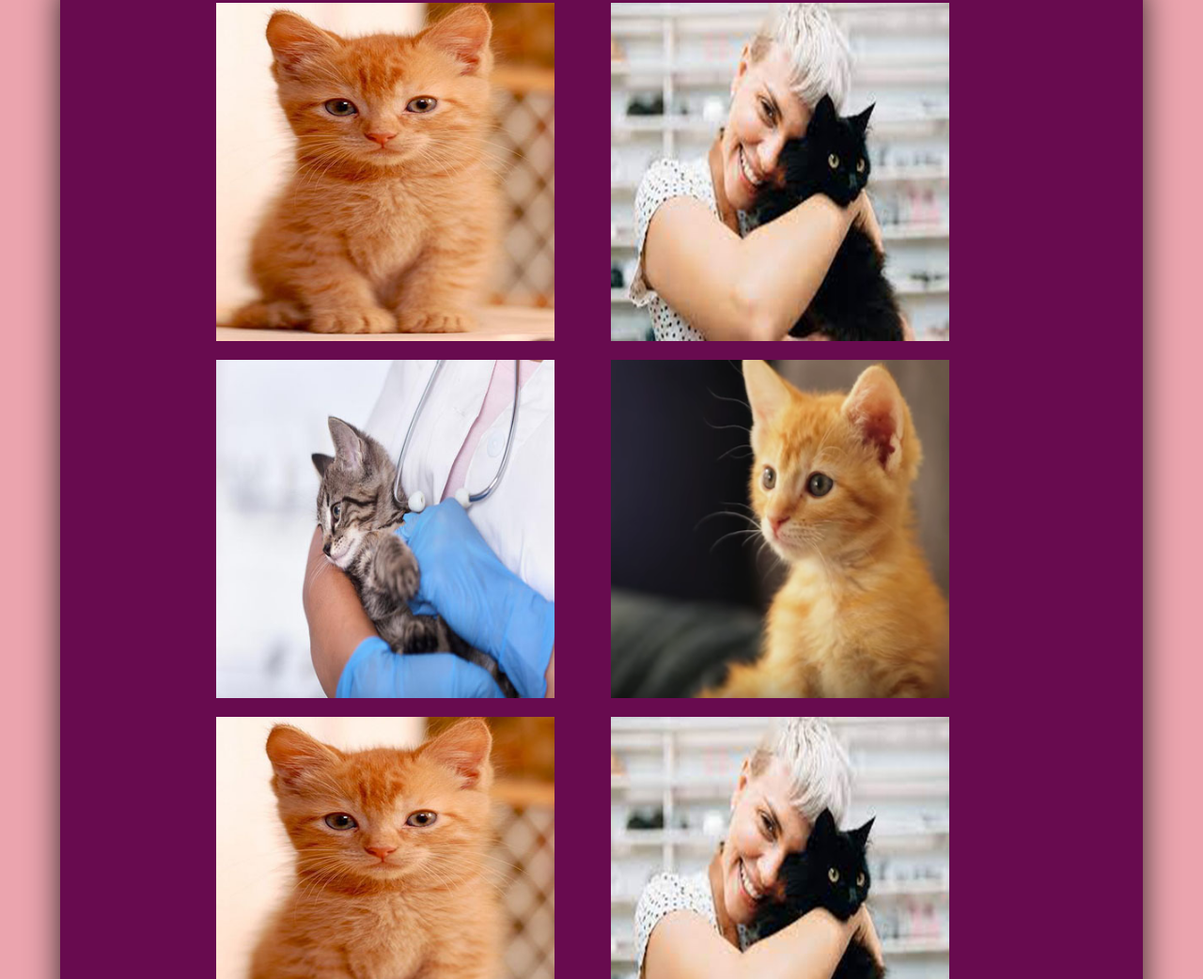
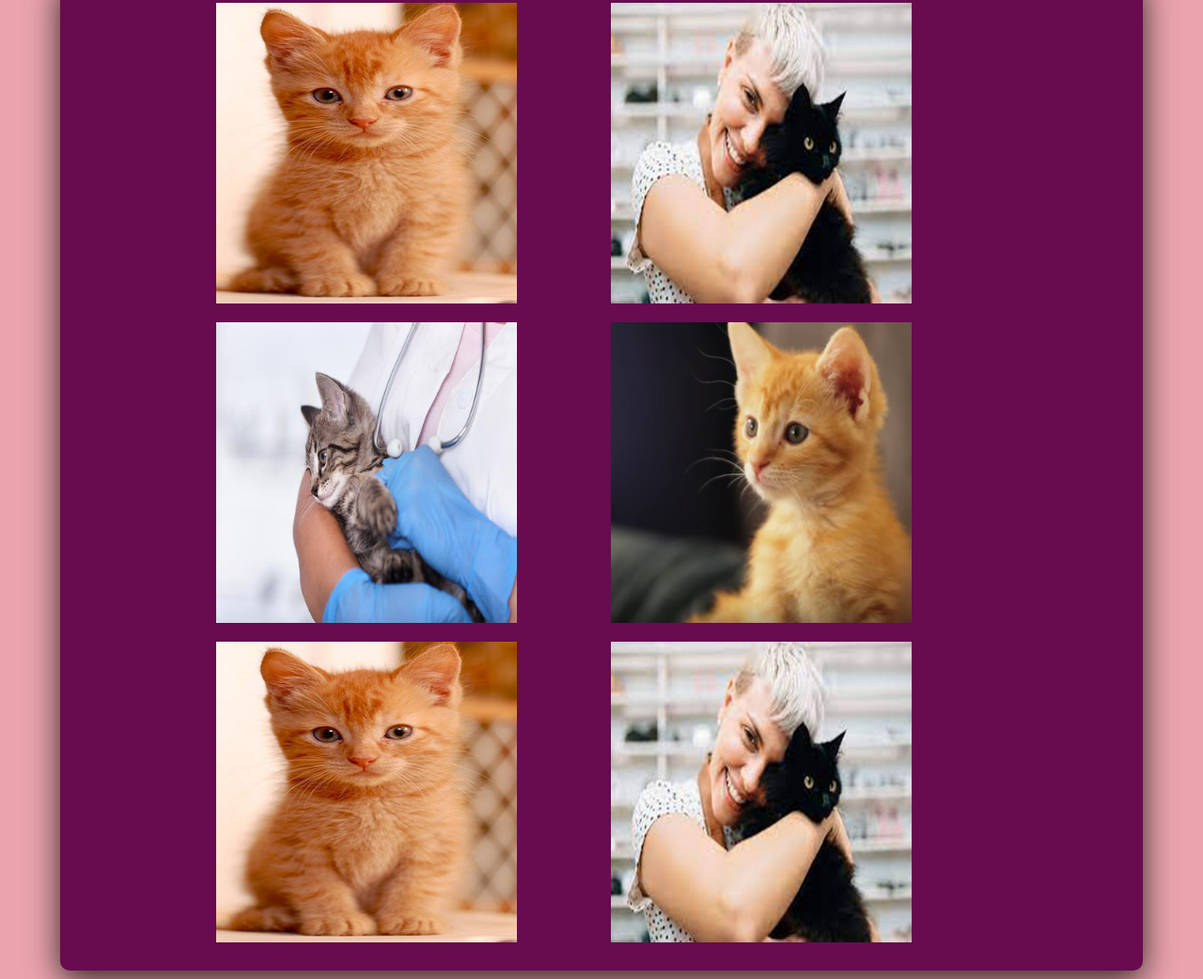
Before and after one commit to TeresitaCaneteL/gatitos, a plain HTML site: page index.html in a window 1280 px wide. Shown: the part 1758-2800 px from the top of the page at 94% size. Drawn offline with nearby package versions, Linux system fonts and the light colour scheme.

Commit message:
corregir img2

```diff
--- a/assets/css/main.css
+++ b/assets/css/main.css
@@ -359,7 +359,7 @@ h2, span, label{
   color: #fff;
   font-size:1.5rem;
 }
-.image{
-  width:90%!important;
+.imagen{
+  width:80%!important;
   height:auto!important;
 }
--- a/index.html
+++ b/index.html
@@ -162,22 +162,22 @@
     <div class="lightbox-gallery">
 
       <div>
-        <img class="d-block  img-fluid image" src="./assets/img/gato2.jpg" data-image-hd="./assets/img/gato2.jpg" alt="Gatitos rescatado el lunes aproximadamente 3 meses." height="300" width="400">
+        <img class="d-block  img-fluid imagen" src="./assets/img/gato2.jpg" data-image-hd="./assets/img/gato2.jpg" alt="Gatitos rescatado el lunes aproximadamente 3 meses." height="300" width="400">
       </div>
       <div>
-        <img class="d-block img-fluid image" src="./assets/img/gato3.jpg" data-image-hd="./assets/img/gato3.jpg" alt="Gatitos rescatado el lunes aproximadamente 3 meses." height="300" width="400">
+        <img class="d-block img-fluid imagen" src="./assets/img/gato3.jpg" data-image-hd="./assets/img/gato3.jpg" alt="Gatitos rescatado el lunes aproximadamente 3 meses." height="300" width="400">
       </div>
       <div>
-        <img class="d-block img-fluid image" src="./assets/img/gatos-enfermedades.jpg" data-image-hd="./assets/img/gatos-enfermedades.jpg" alt="Gatitos rescatado el lunes aproximadamente 3 meses." height="300" width="400">
+        <img class="d-block img-fluid imagen" src="./assets/img/gatos-enfermedades.jpg" data-image-hd="./assets/img/gatos-enfermedades.jpg" alt="Gatitos rescatado el lunes aproximadamente 3 meses." height="300" width="400">
       </div>
       <div>
-        <img class="d-block  img-fluid image" src="./assets/img/gato.png" data-image-hd="./assets/img/gato.png" alt="Gatitos rescatado el lunes aproximadamente 3 meses." height="300" width="500">
+        <img class="d-block  img-fluid imagen" src="./assets/img/gato.png" data-image-hd="./assets/img/gato.png" alt="Gatitos rescatado el lunes aproximadamente 3 meses." height="300" width="500">
       </div>
       <div>
-        <img class="d-block img-fluid image"  src="./assets/img/gato2.jpg" data-image-hd="./assets/img/gato2.jpg" alt="Gatitos rescatado el lunes aproximadamente 3 meses." height="300" width="400">
+        <img class="d-block img-fluid imagen"  src="./assets/img/gato2.jpg" data-image-hd="./assets/img/gato2.jpg" alt="Gatitos rescatado el lunes aproximadamente 3 meses." height="300" width="400">
       </div>
       <div>
-        <img class="d-block  img-fluid image" src="./assets/img/gato3.jpg" data-image-hd="./assets/img/gato3.jpg" alt="Gatitos rescatado el lunes aproximadamente 3 meses." height="300" width="400">
+        <img class="d-block  img-fluid imagen" src="./assets/img/gato3.jpg" data-image-hd="./assets/img/gato3.jpg" alt="Gatitos rescatado el lunes aproximadamente 3 meses." height="300" width="400">
       </div>
     </div>
   </div>
```
